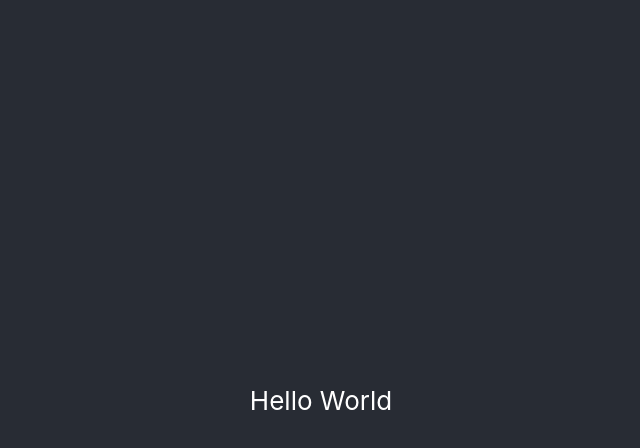
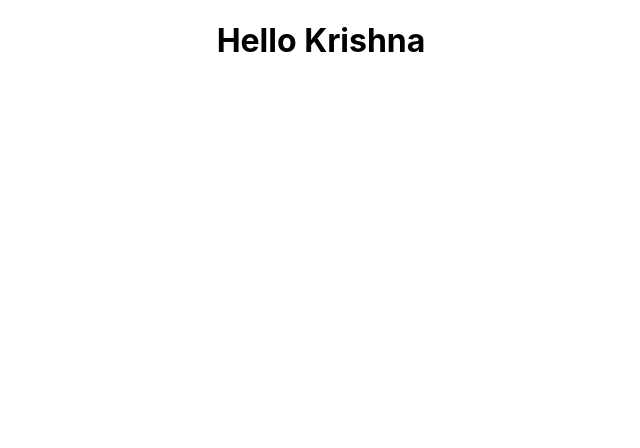
Before and after one commit to krishnabharambe/LearningReactJs, a React (Create React App) app in the folder helloworld/: page / in a window 1280 px wide. Shown: the top 448 px of the page, without its empty margins (319-959 px from the left). Built offline with nearby package versions, Linux system fonts and the light colour scheme.

Commit message:
Greet | Functional Components

```diff
--- a/helloworld/src/App.js
+++ b/helloworld/src/App.js
@@ -1,13 +1,12 @@
 import React from 'react';
 import logo from './logo.svg';
 import './App.css';
+import Greet from './components/Greet'
 
 function App() {
   return (
     <div className="App">
-      <header className="App-header">
-        Hello World
-      </header>
+      <Greet />
     </div>
   );
 }
--- /dev/null
+++ b/helloworld/src/components/Greet.js
@@ -0,0 +1,8 @@
+import React from 'react'
+
+// function Greet(){
+//     return <h1>Hello Krishna</h1>
+// }
+
+const Greet = () => <h1>Hello Krishna</h1>
+export default Greet
```
